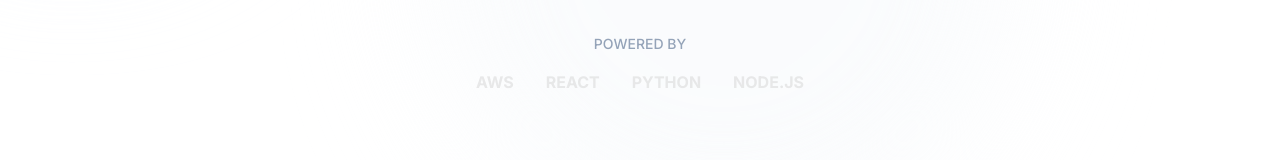
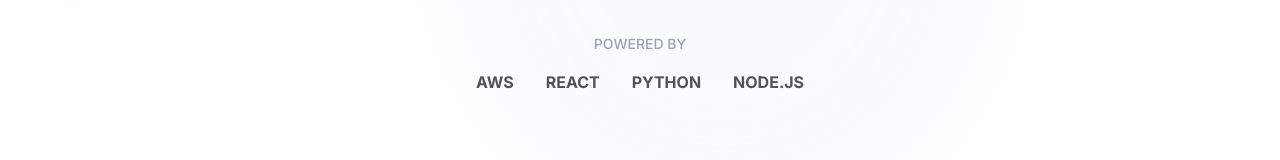
Before and after one commit to Durga-Kondaveeti/Portfolio_website, a React (Vite) app: page / in a window 1280 px wide. Shown: the part 632-792 px from the top of the page. Built offline with nearby package versions, Linux system fonts and the light colour scheme; no server answers.

Commit message:
few chnges

```diff
--- a/src/components/Hero.jsx
+++ b/src/components/Hero.jsx
@@ -153,12 +153,12 @@
            transition={{ delay: 1, duration: 1 }}
            className="mt-20 pt-10 border-t border-slate-100"
         >
-           <p className="text-sm text-slate-400 font-medium mb-4">POWERED BY</p>
-           <div className="flex justify-center gap-8 grayscale opacity-50">
-              <span className="font-bold text-slate-300">AWS</span>
-              <span className="font-bold text-slate-300">REACT</span>
-              <span className="font-bold text-slate-300">PYTHON</span>
-              <span className="font-bold text-slate-300">NODE.JS</span>
+           <p className="text-sm text-slate-400 font-medium mb-4 ">POWERED BY</p>
+           <div className="flex justify-center gap-8 grayscale">
+              <span className="font-bold text-slate-600">AWS</span>
+              <span className="font-bold text-slate-600">REACT</span>
+              <span className="font-bold text-slate-600">PYTHON</span>
+              <span className="font-bold text-slate-600">NODE.JS</span>
            </div>
         </motion.div>
 
```
